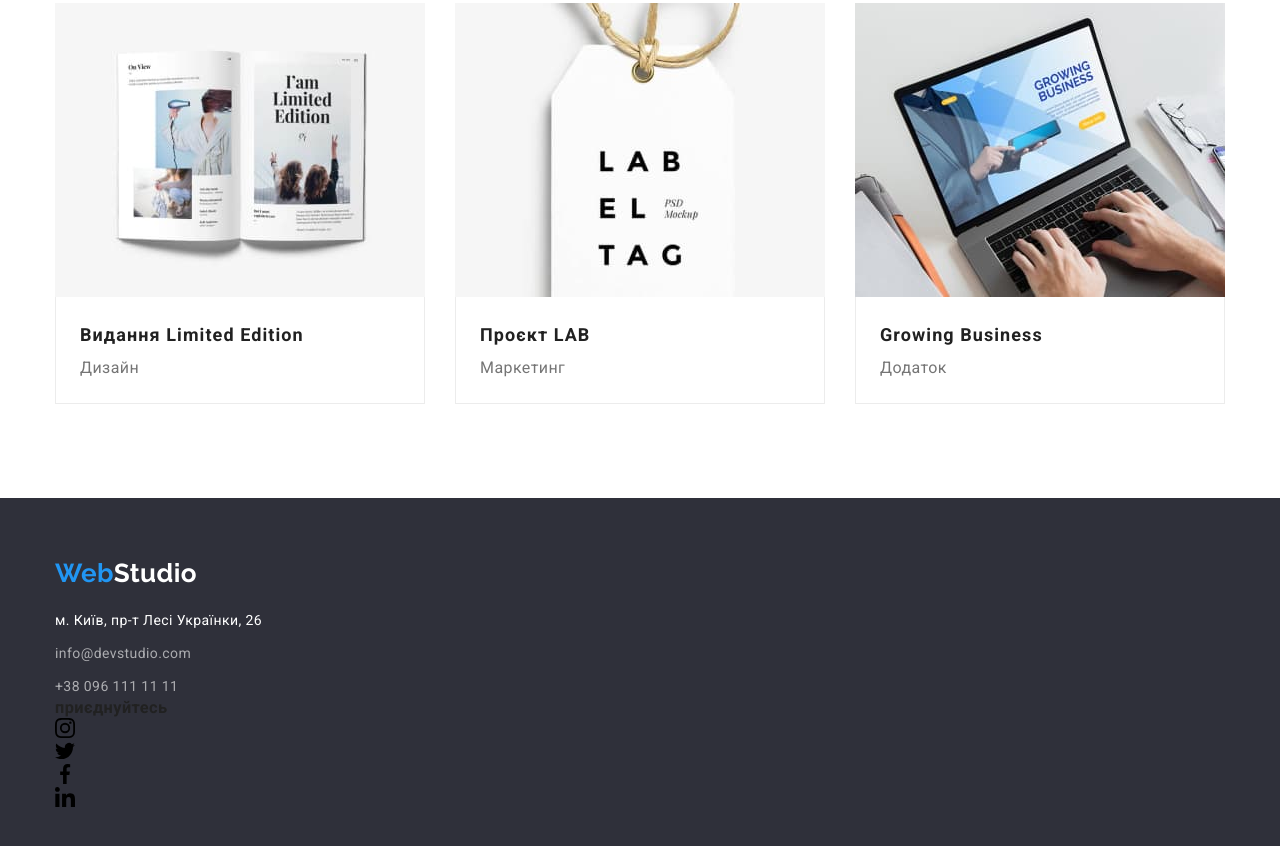
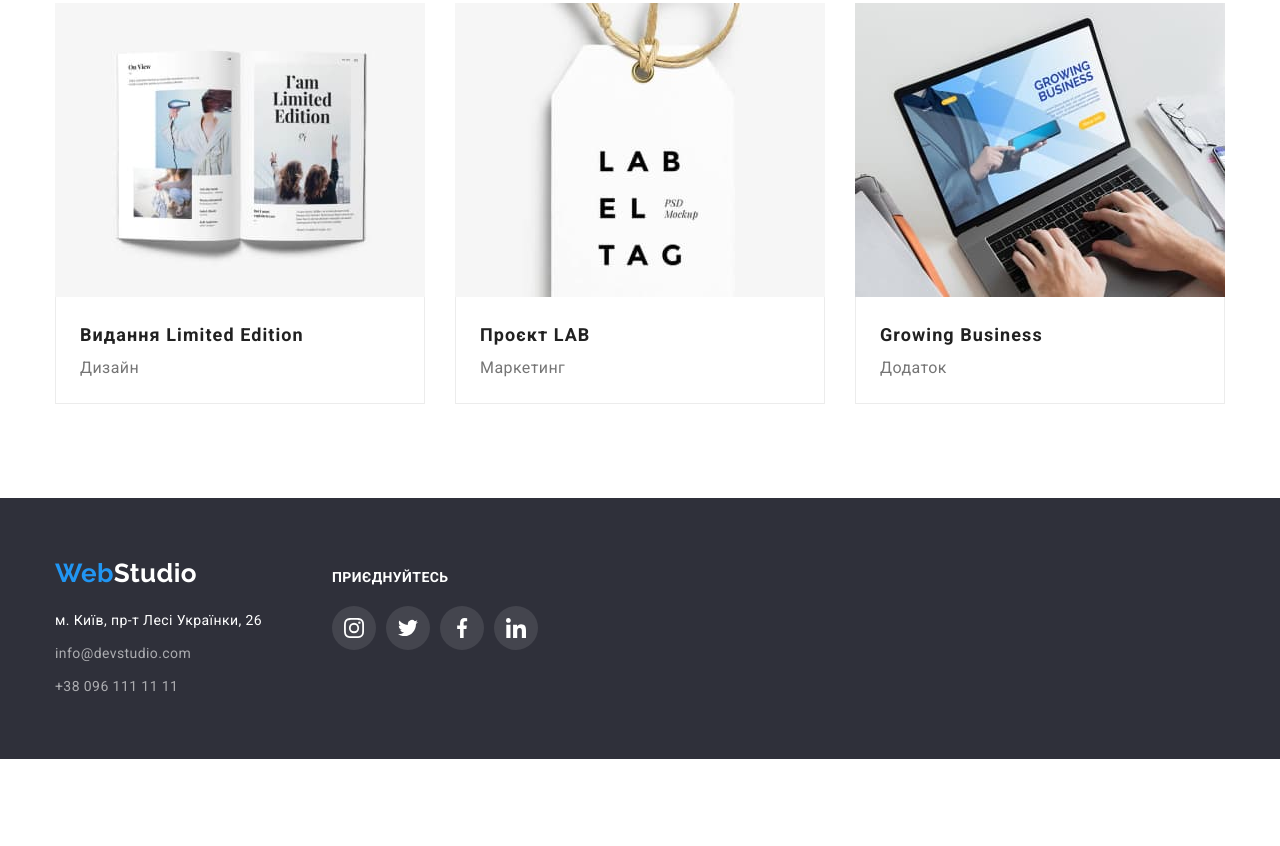
Before and after one commit to denys-drhn/goit-markup-hw-04, a plain HTML site: page portfolio.html in a window 1280 px wide. Shown: the part 1122-1968 px from the top of the page. After the commit the page ends 1881 px from the top, so only its background shows below. Drawn offline with nearby package versions, Linux system fonts and the light colour scheme.

Commit message:
update style.css
add new container in Footer

```diff
--- a/css/styles.css
+++ b/css/styles.css
@@ -432,6 +432,10 @@ margin-bottom: 10px;
 	padding-bottom: 60px;
 }
 
+.footer-container{
+	display: flex;
+	align-items: baseline;
+}
 .logo-footer{
 	color: var(--main-white-color);
 }
@@ -459,6 +463,47 @@ margin-bottom: 10px;
 .phone-footer {
 	color: var(--addrees-color);
 	margin-top: 9px;
+}
+
+.footer-network{
+	margin-left: 70px;
+	width: 206px;
+	height: 80px;
+}
+
+.network-title{
+	font-weight: 700;
+	line-height: 1.14;
+	font-size: 14px;
+	text-transform: uppercase;
+	color: var(--main-white-color);
+	margin-bottom: 20px;
+}
+
+.network-list {
+	display: flex;
+	justify-content: center;
+	gap: 10px;
+	}
+
+
+.network-link {
+	width: 44px;
+	height: 44px;
+	display: flex;
+	align-items: center;
+	justify-content: center;
+	border-radius: 50%;
+	background: rgba(255, 255, 255, 0.1);
+}
+
+.network-link:hover,
+.network-link:focus {
+	background-color: var(--accent-color);
+}
+
+.network-icon {
+	fill: var(--main-white-color);
 }
 
 /* portfolio */
```
